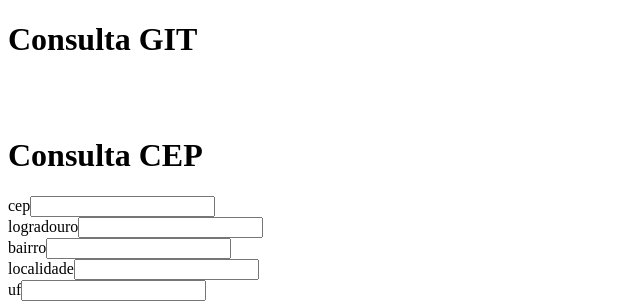
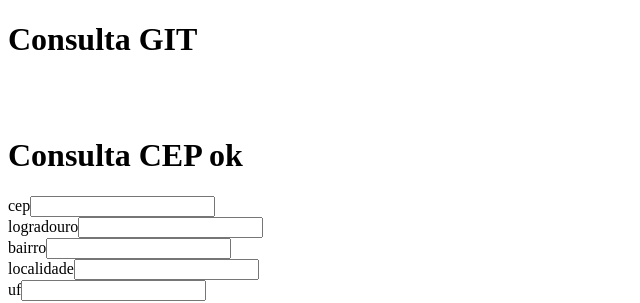
Before and after one commit to faridmarconi/git-cep, a plain HTML site: page index.html in a window 1280 px wide. Shown: the full height of the page, 0-640 px from the left. Drawn offline with Linux system fonts and the light colour scheme; no server answers.

Commit message:
comit apenas um ok correto

```diff
--- a/index.html
+++ b/index.html
@@ -12,7 +12,7 @@
     <p id="title"></p>
 
     <br/><br/>
-    <h1 class="">Consulta CEP</h1>
+    <h1 class="">Consulta CEP ok</h1>
     <div class="container">
         <div class="form-group"><label for="cep">cep</label><input type="text" class="form-control" maxlength="9" id="cep"><small></small></div>
         <div class="form-group"><label for="logradouro">logradouro</label><input type="text" class="form-control" id="logradouro"><small></small></div>
```
